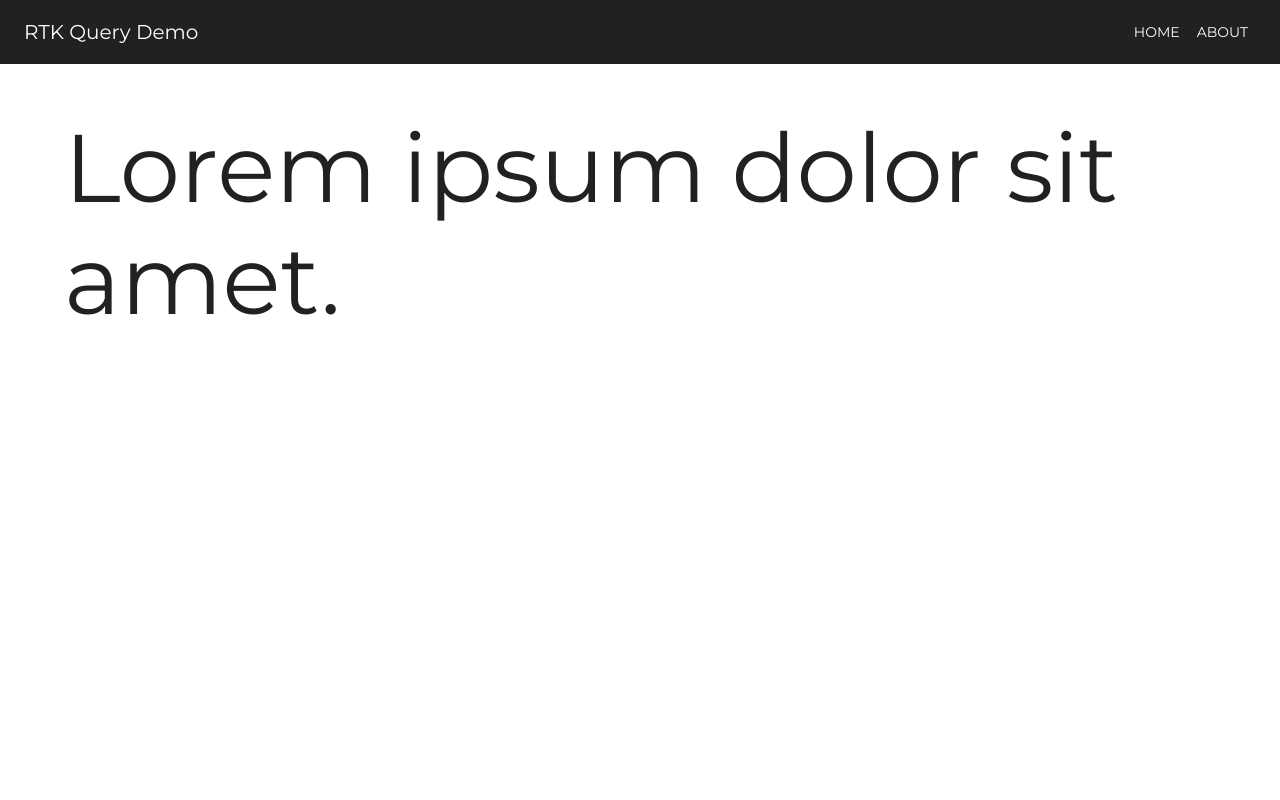
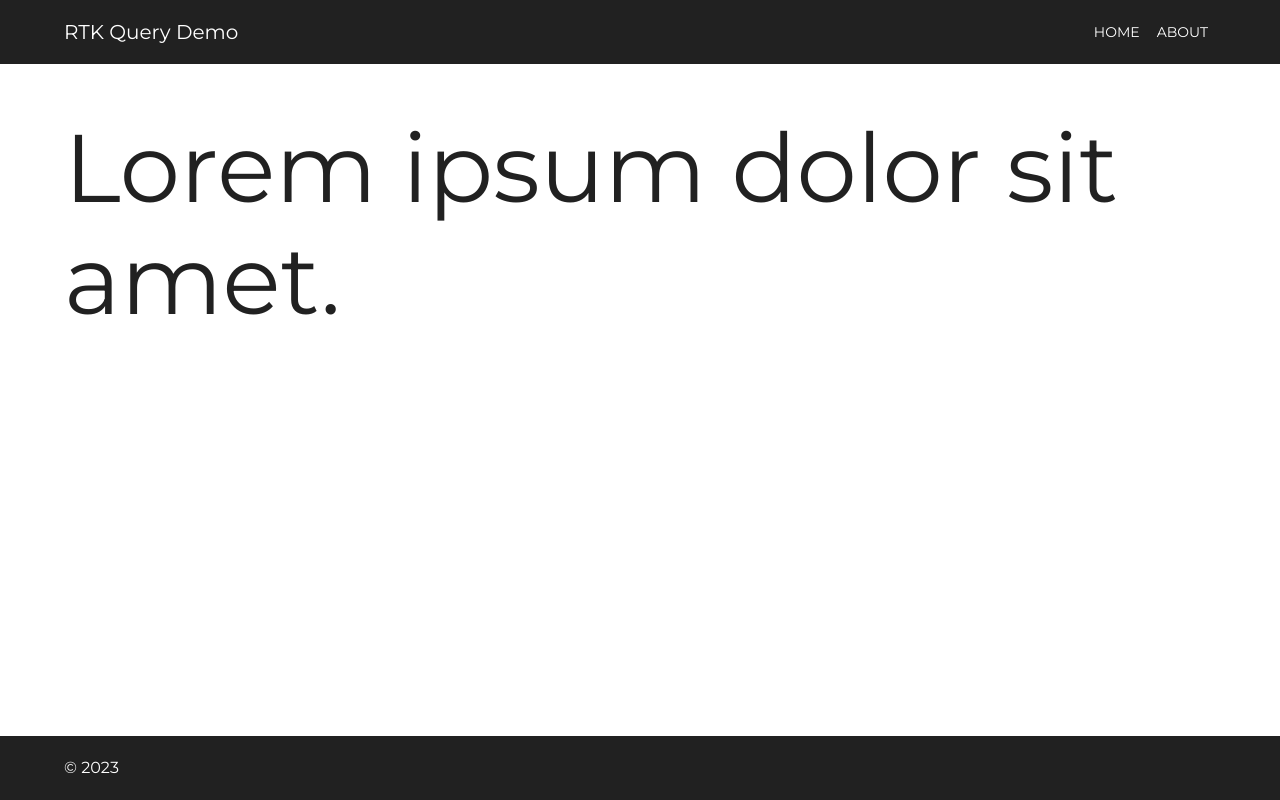
Before and after one commit to amoljagtap17/2023-react-rtk-query-demo, a React (Create React App) app: page / in a window 1280 px wide. Built offline with nearby package versions, Linux system fonts and the light colour scheme.

Commit message:
2023-react-rtk-query-demo: add footer and layout components

```diff
--- a/src/App.tsx
+++ b/src/App.tsx
@@ -1,20 +1,18 @@
 import "@fontsource/montserrat";
+import { Typography } from "@mui/material";
 import CssBaseline from "@mui/material/CssBaseline";
 import { ThemeProvider } from "@mui/material/styles";
 import { theme } from "app/mui";
-import { Container, Typography } from "@mui/material";
-import { Navbar } from "components/sections";
+import { Layout } from "components/sections";
 
 export function App() {
   return (
     <ThemeProvider theme={theme}>
       <CssBaseline />
 
-      <Navbar />
-
-      <Container maxWidth="lg">
+      <Layout>
         <Typography variant="h1">Lorem ipsum dolor sit amet.</Typography>
-      </Container>
+      </Layout>
     </ThemeProvider>
   );
 }
--- a/src/app/mui/theme.ts
+++ b/src/app/mui/theme.ts
@@ -1,5 +1,5 @@
+import { grey } from "@mui/material/colors";
 import { createTheme } from "@mui/material/styles";
-import { grey } from "@mui/material/colors";
 
 export const theme = createTheme({
   typography: {
--- /dev/null
+++ b/src/components/sections/Footer/index.tsx
@@ -0,0 +1,20 @@
+import { AppBar, Container, Toolbar, Typography } from "@mui/material";
+
+export function Footer() {
+  return (
+    <AppBar
+      component="footer"
+      position="static"
+      sx={{ bottom: 0 }}
+      elevation={0}
+    >
+      <Container maxWidth="lg">
+        <Toolbar disableGutters>
+          <Typography variant="body1">
+            &copy; {new Date().getFullYear()}
+          </Typography>
+        </Toolbar>
+      </Container>
+    </AppBar>
+  );
+}
--- /dev/null
+++ b/src/components/sections/Layout/index.tsx
@@ -0,0 +1,22 @@
+import { Box, Container } from "@mui/material";
+import { ReactNode } from "react";
+import { Footer } from "../Footer";
+import { Navbar } from "../Navbar";
+
+interface iLayoutProps {
+  children: ReactNode;
+}
+
+export function Layout({ children }: iLayoutProps) {
+  return (
+    <Box display="flex" flexDirection="column" minHeight="100vh">
+      <Navbar />
+
+      <Container maxWidth="lg" sx={{ flexGrow: 1 }}>
+        {children}
+      </Container>
+
+      <Footer />
+    </Box>
+  );
+}
--- a/src/components/sections/Navbar/index.tsx
+++ b/src/components/sections/Navbar/index.tsx
@@ -1,19 +1,20 @@
+import { Menu as MenuIcon } from "@mui/icons-material";
 import {
+  AppBar,
   Box,
-  Typography,
+  Button,
+  Container,
   Divider,
+  Drawer,
+  IconButton,
   List,
   ListItem,
   ListItemButton,
   ListItemText,
-  AppBar,
-  Button,
-  IconButton,
   Toolbar,
-  Drawer,
+  Typography,
 } from "@mui/material";
 import { useState } from "react";
-import { Menu as MenuIcon } from "@mui/icons-material";
 
 const drawerWidth = 240;
 const navItems = ["Home", "About"];
@@ -48,7 +49,8 @@ export function Navbar() {
   return (
     <Box sx={{ display: "flex" }}>
       <AppBar component="nav" position="fixed" elevation={0}>
-        <Toolbar>
+        <Container maxWidth="lg">
+          <Toolbar disableGutters>
             <IconButton
               color="inherit"
               aria-label="open drawer"
@@ -73,6 +75,7 @@ export function Navbar() {
               ))}
             </Box>
           </Toolbar>
+        </Container>
       </AppBar>
 
       <Box component="nav">
--- a/src/components/sections/index.ts
+++ b/src/components/sections/index.ts
@@ -1 +1 @@
-export * from "./Navbar";
+export * from "./Layout";
```
Lines whose indentation alone changed are shown as unchanged.
